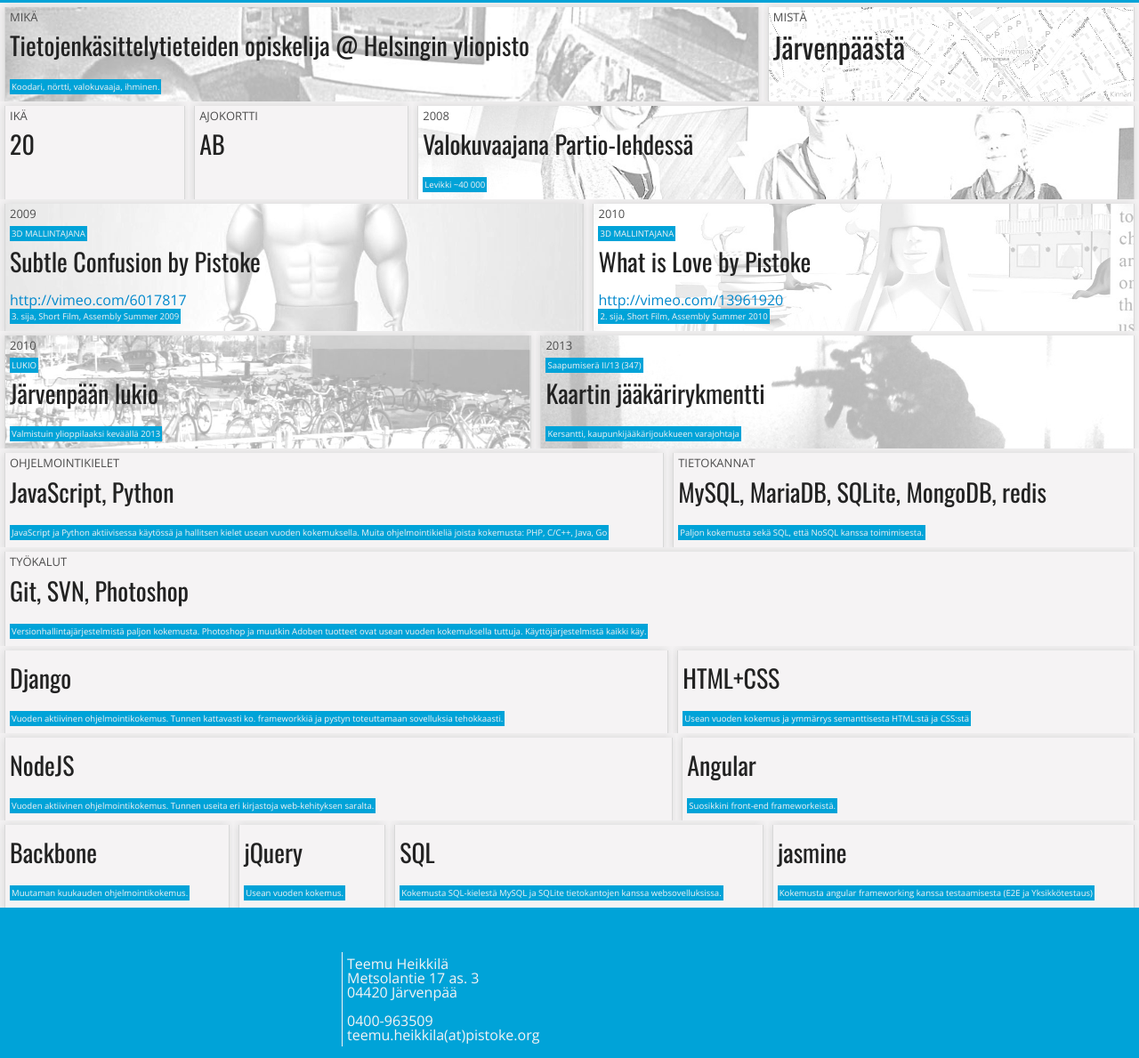
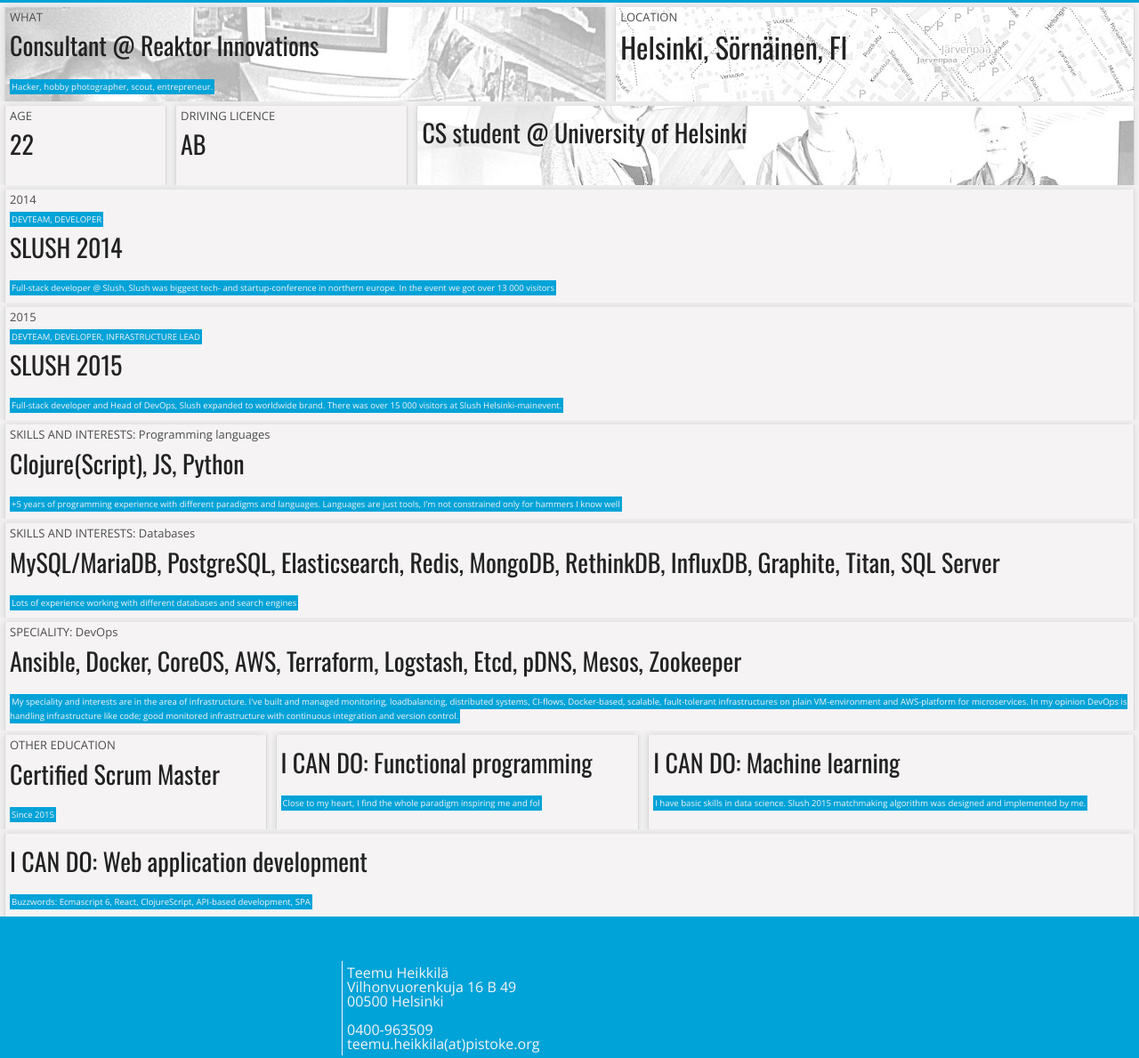
Before and after one commit to theikkila/c5.fi, a website: page index.html in a window 1280 px wide. Shown: the part 797-1986 px from the top of the page at 89% size. Drawn offline with nearby package versions, Linux system fonts and the light colour scheme.

Commit message:
cv upgrade

```diff
--- a/index.html
+++ b/index.html
@@ -23,149 +23,102 @@
 	<div class="row first">
 		<div class="col-1 cv-animate cv-borders cv-padding">
 			<div id="ika" class="cv-wrap">
-				<label>MIKÄ</label>
-				<h2>Tietojenkäsittelytieteiden opiskelija @ Helsingin yliopisto</h2>
-				<small>Koodari, nörtti, valokuvaaja, ihminen.</small>
+				<label>WHAT</label>
+				<h2>Consultant @ Reaktor Innovations</h2>
+				<small>Hacker, hobby photographer, scout, entrepreneur.</small>
 			</div>
 		</div>
 		<div class="col-1 cv-animate cv-borders cv-padding">
 			<div id="map" class="cv-wrap">
-				<label>MISTÄ</label>
-				<h1>Järvenpäästä</h1>
+				<label>LOCATION</label>
+				<h1>Helsinki, Sörnäinen, FI</h1>
 			</div>
 		</div>
 	</div>
 	<div class="row">
 		<div class="col-1 cv-animate cv-borders cv-padding">
 			<div class="cv-wrap">
-				<label>IKÄ</label>
-				<h2>20</h2>
+				<label>AGE</label>
+				<h2>22</h2>
 			</div>
 		</div>
 		<div class="col-1 cv-animate cv-borders cv-padding">
 			<div class="cv-wrap">
-				<label>AJOKORTTI</label>
+				<label>DRIVING LICENCE</label>
 				<h2>AB</h2>
 			</div>
 		</div>
 		<div class="col-3 cv-animate cv-borders cv-padding">
 			<div id="partio" class="cv-wrap">
-				<label>2008</label>
-				<h2>Valokuvaajana Partio-lehdessä</h2>
-				<small>Levikki ~40 000</small>
-			</div>
-		</div>
-	</div>
-	<div class="row">
-		<div class="col-4 cv-animate cv-borders cv-padding">
-			<div id="subtle" class="cv-wrap">
-				<label>2009</label>
-				<small>3D MALLINTAJANA</small>
-				<h2>Subtle Confusion by Pistoke</h2>
-				<a href="http://vimeo.com/6017817">http://vimeo.com/6017817</a><br>
-				<small>3. sija, Short Film, Assembly Summer 2009</small>
-			</div>
-		</div>
-		<div class="col-4 cv-animate cv-borders cv-padding">
-			<div id="whatislove" class="cv-wrap">
-				<label>2010</label>
-				<small>3D MALLINTAJANA</small>
-				<h2>What is Love by Pistoke</h2>
-				<a href="http://vimeo.com/13961920">http://vimeo.com/13961920</a><br>
-				<small>2. sija, Short Film, Assembly Summer 2010</small>
+				<h2>CS student @ University of Helsinki</h2>
 			</div>
 		</div>
 	</div>
 	<div class="row">
 		<div class="col-6 cv-animate cv-borders cv-padding">
-			<div id="koulu" class="cv-wrap">
-				<label>2010</label>
-				<small>LUKIO</small>
-				<h2>Järvenpään lukio</h2>
-				<small>Valmistuin ylioppilaaksi keväällä 2013</small>
+			<div id="slush14" class="cv-wrap">
+				<label>2014</label>
+				<small>DEVTEAM, DEVELOPER</small>
+				<h2>SLUSH 2014</h2>
+				<small>Full-stack developer @ Slush, Slush was biggest tech- and startup-conference in northern europe. In the event we got over 13 000 visitors</small>
 			</div>
 		</div>
 		<div class="col-6 cv-animate cv-borders cv-padding">
-			<div id="kaartjr" class="cv-wrap">
-				<label>2013</label>
-				<small>Saapumiserä II/13 (347)</small>
-				<h2>Kaartin jääkärirykmentti</h2>
-				<small>Kersantti, kaupunkijääkärijoukkueen varajohtaja</small>
+			<div id="slush15" class="cv-wrap">
+				<label>2015</label>
+				<small>DEVTEAM, DEVELOPER, INFRASTRUCTURE LEAD</small>
+				<h2>SLUSH 2015</h2>
+				<small>Full-stack developer and Head of DevOps, Slush expanded to worldwide brand. There was over 15 000 visitors at Slush Helsinki-mainevent.</small>
 			</div>
 		</div>
 	</div>
 	<div class="row">
 		<div class="col-3 cv-animate cv-borders cv-padding">
 			<div class="cv-wrap">
-				<label>OHJELMOINTIKIELET</label>
-				<h2>JavaScript, Python</h2>
-				<small>JavaScript ja Python aktiivisessa käytössä ja hallitsen kielet usean vuoden kokemuksella. Muita ohjelmointikieliä joista kokemusta: PHP, C/C++, Java, Go</small>
+				<label>SKILLS AND INTERESTS: Programming languages</label>
+				<h2>Clojure(Script), JS, Python</h2>
+				<small>+5 years of programming experience with different paradigms and languages. Languages are just tools, I'm not constrained only for hammers I know well</small>
 			</div>
 		</div>
 		<div class="col-5 cv-animate cv-borders cv-padding">
 			<div class="cv-wrap">
-				<label>TIETOKANNAT</label>
-				<h2>MySQL, MariaDB, SQLite, MongoDB, redis</h2>
-				<small>Paljon kokemusta sekä SQL, että NoSQL kanssa toimimisesta.</small>
+				<label>SKILLS AND INTERESTS: Databases</label>
+				<h2>MySQL/MariaDB, PostgreSQL, Elasticsearch, Redis, MongoDB, RethinkDB, InfluxDB, Graphite, Titan, SQL Server</h2>
+				<small>Lots of experience working with different databases and search engines</small>
 			</div>
 		</div>
 		<div class="col-4 cv-animate cv-borders cv-padding">
 			<div class="cv-wrap">
-				<label>TYÖKALUT</label>
-				<h2>Git, SVN, Photoshop</h2>
-				<small>Versionhallintajärjestelmistä paljon kokemusta. Photoshop ja muutkin Adoben tuotteet ovat usean vuoden kokemuksella tuttuja. Käyttöjärjestelmistä kaikki käy.</small>
+				<label>SPECIALITY: DevOps</label>
+				<h2>Ansible, Docker, CoreOS, AWS, Terraform, Logstash, Etcd, pDNS, Mesos, Zookeeper</h2>
+				<small>My speciality and interests are in the area of infrastructure. I've built and managed monitoring, loadbalancing, distributed systems, CI-flows, Docker-based, scalable, fault-tolerant infrastructures on plain VM-environment and AWS-platform for microservices. In my opinion DevOps is handling infrastructure like code; good monitored infrastructure with continuous integration and version control.</small>
 			</div>
 		</div>
 	</div>
 	<div class="row">
 		<div class="col-3 cv-animate cv-borders cv-padding">
 			<div class="cv-wrap">
-				<h2>Django</h2>
-				<small>Vuoden aktiivinen ohjelmointikokemus. Tunnen kattavasti ko. frameworkkiä ja pystyn toteuttamaan sovelluksia tehokkaasti.</small>
+				<label>OTHER EDUCATION</label>
+				<h2>Certified Scrum Master</h2>
+				<small>Since 2015</small>
 			</div>
 		</div>
 		<div class="col-3 cv-animate cv-borders cv-padding">
 			<div class="cv-wrap">
-				<h2>HTML+CSS</h2>
-				<small>Usean vuoden kokemus ja ymmärrys semanttisesta HTML:stä ja CSS:stä</small>
+				<h2>I CAN DO: Functional programming</h2>
+				<small>Close to my heart, I find the whole paradigm inspiring me and fol</small>
 			</div>
 		</div>
 		<div class="col-3 cv-animate cv-borders cv-padding">
 			<div class="cv-wrap">
-				<h2>NodeJS</h2>
-				<small>Vuoden aktiivinen ohjelmointikokemus. Tunnen useita eri kirjastoja web-kehityksen saralta.</small>
+				<h2>I CAN DO: Machine learning</h2>
+				<small>I have basic skills in data science. Slush 2015 matchmaking algorithm was designed and implemented by me.</small>
 			</div>
 		</div>
 		<div class="col-3 cv-animate cv-borders cv-padding">
 			<div class="cv-wrap">
-				<h2>Angular</h2>
-				<small>Suosikkini front-end frameworkeistä.</small>
-			</div>
-		</div>
-	</div>
-	<div class="row">
-		<div class="col-3 cv-animate cv-borders cv-padding">
-			<div class="cv-wrap">
-				<h2>Backbone</h2>
-				<small>Muutaman kuukauden ohjelmointikokemus.</small>
-			</div>
-		</div>
-		<div class="col-3 cv-animate cv-borders cv-padding">
-			<div class="cv-wrap">
-				<h2>jQuery</h2>
-				<small>Usean vuoden kokemus.</small>
-			</div>
-		</div>
-		<div class="col-3 cv-animate cv-borders cv-padding">
-			<div class="cv-wrap">
-				<h2>SQL</h2>
-				<small>Kokemusta SQL-kielestä MySQL ja SQLite tietokantojen kanssa websovelluksissa.</small>
-			</div>
-		</div>
-		<div class="col-3 cv-animate cv-borders cv-padding">
-			<div class="cv-wrap">
-				<h2>jasmine</h2>
-				<small>Kokemusta angular frameworking kanssa testaamisesta (E2E ja Yksikkötestaus)</small>
+				<h2>I CAN DO: Web application development</h2>
+				<small>Buzzwords: Ecmascript 6, React, ClojureScript, API-based development, SPA</small>
 			</div>
 		</div>
 	</div>
@@ -173,8 +126,8 @@
 		<div class="footer-content">
 			<address>
 				<strong>Teemu Heikkilä</strong><br>
-				Metsolantie 17 as. 3<br>
-				04420 Järvenpää<br>
+				Vilhonvuorenkuja 16 B 49<br>
+				00500 Helsinki<br>
 				<br>
 				0400-963509<br>
 				teemu.heikkila(at)pistoke.org<br>
```
